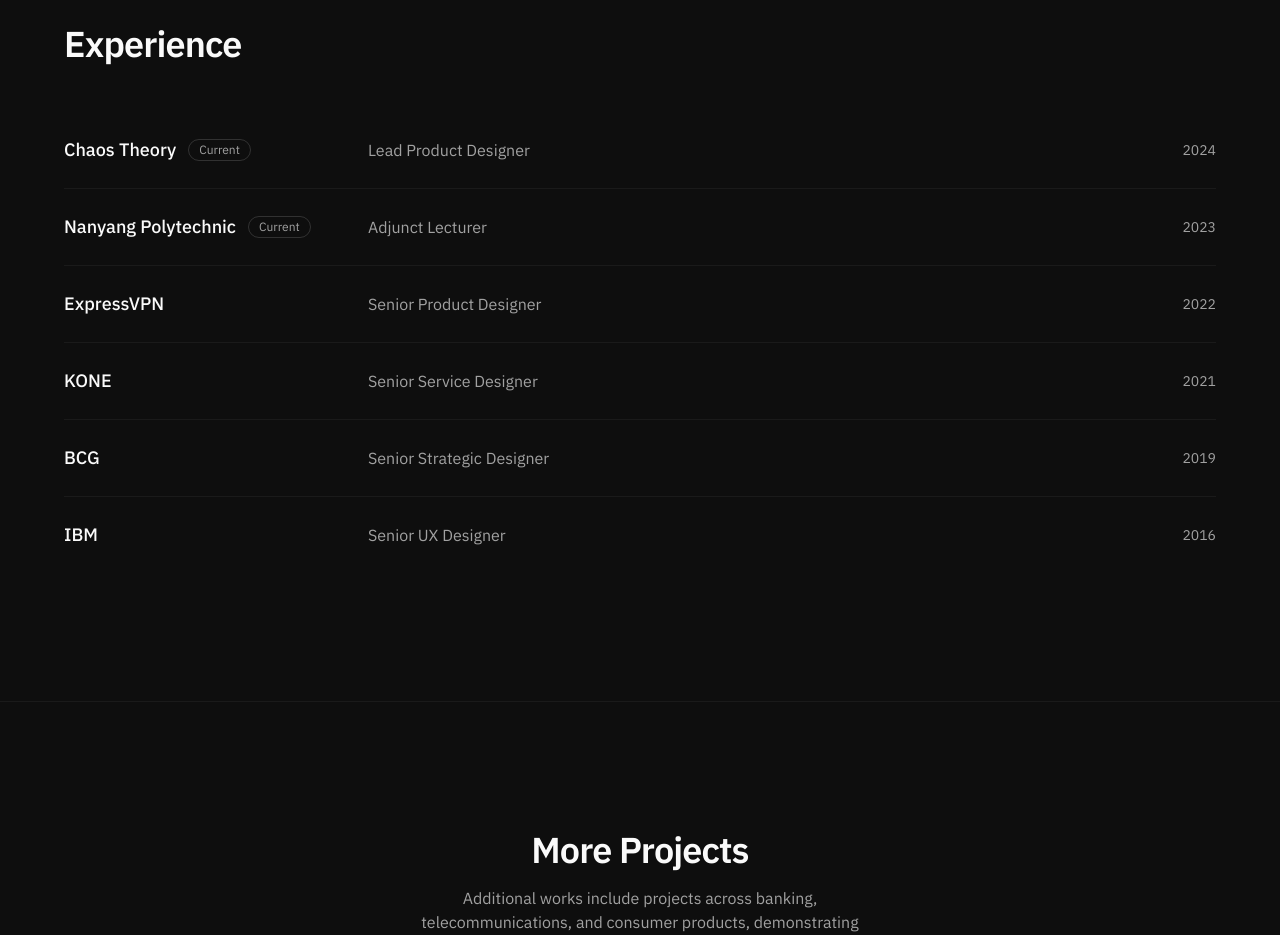
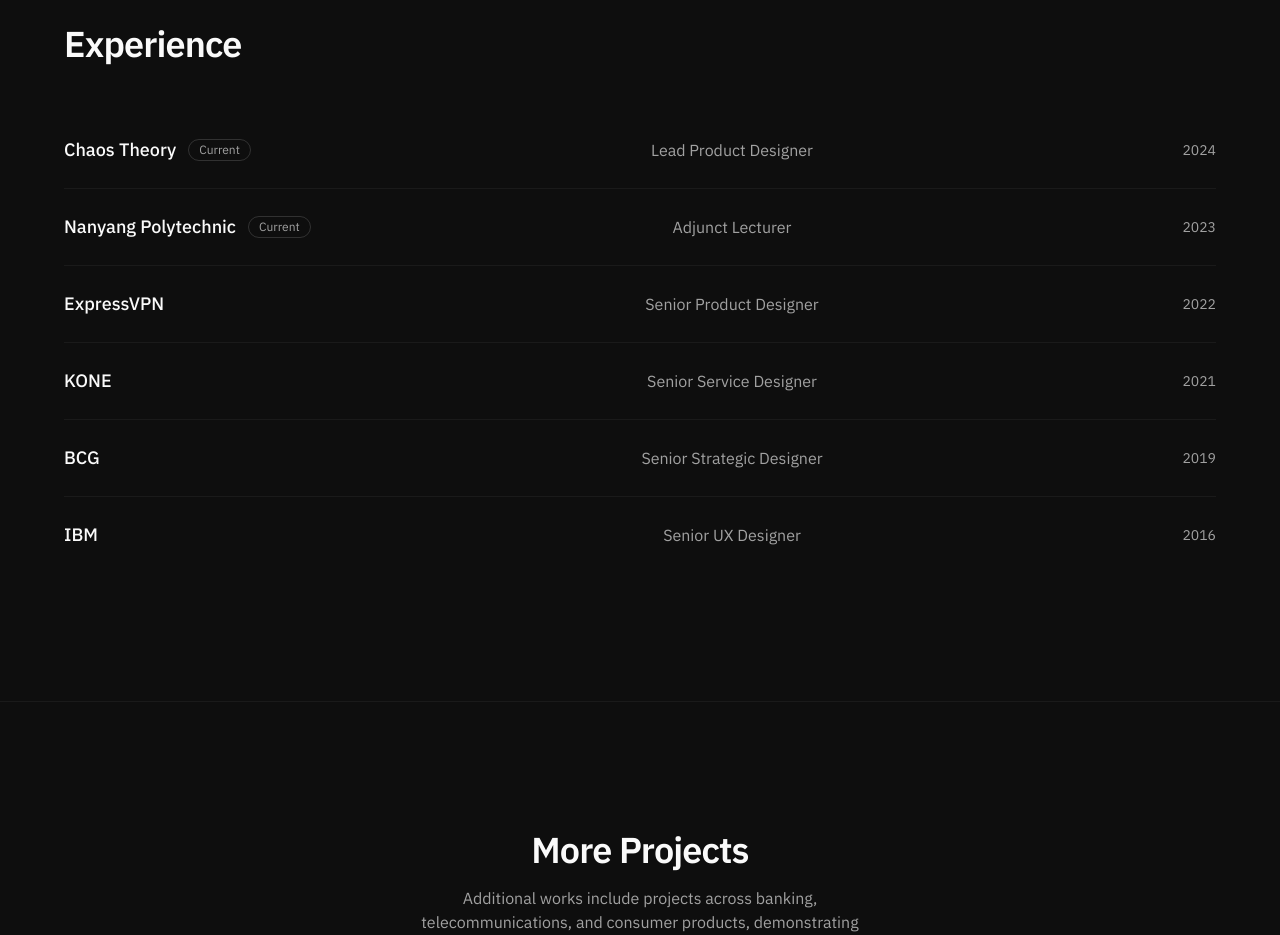
Before and after one commit to fakeaccess/limgary, a React (Vite) app: page / in a window 1280 px wide. Shown: the part 4280-5215 px from the top of the page. Built offline with nearby package versions, Linux system fonts and the light colour scheme.

Commit message:
Updated the headline to "Chaos to Clarity," sentence-cased "More projects," and switched the favicon to your avatar.

```diff
--- a/index.html
+++ b/index.html
@@ -2,9 +2,9 @@
 <html lang="en">
   <head>
     <meta charset="UTF-8" />
-    <link rel="icon" type="image/svg+xml" href="/favicon.svg" />
+    <link rel="icon" type="image/png" href="/images/hero-avatar.png" />
     <meta name="viewport" content="width=device-width, initial-scale=1.0" />
-    <meta name="description" content="Gary Lim — Product Design Leader. Complexity to clarity." />
+    <meta name="description" content="Gary Lim — Product Design Leader. Chaos to clarity." />
     <link rel="preconnect" href="https://fonts.googleapis.com" />
     <link rel="preconnect" href="https://fonts.gstatic.com" crossorigin />
     <link
--- a/src/pages/Home.tsx
+++ b/src/pages/Home.tsx
@@ -66,7 +66,7 @@
                       </span>
                     )}
                   </div>
-                  <span className="text-muted-foreground sm:text-left">{e.role}</span>
+                  <span className="text-muted-foreground sm:text-center">{e.role}</span>
                   <span className="text-sm text-muted-foreground sm:text-right">{e.year}</span>
                 </div>
               </RevealOnScroll>
```
